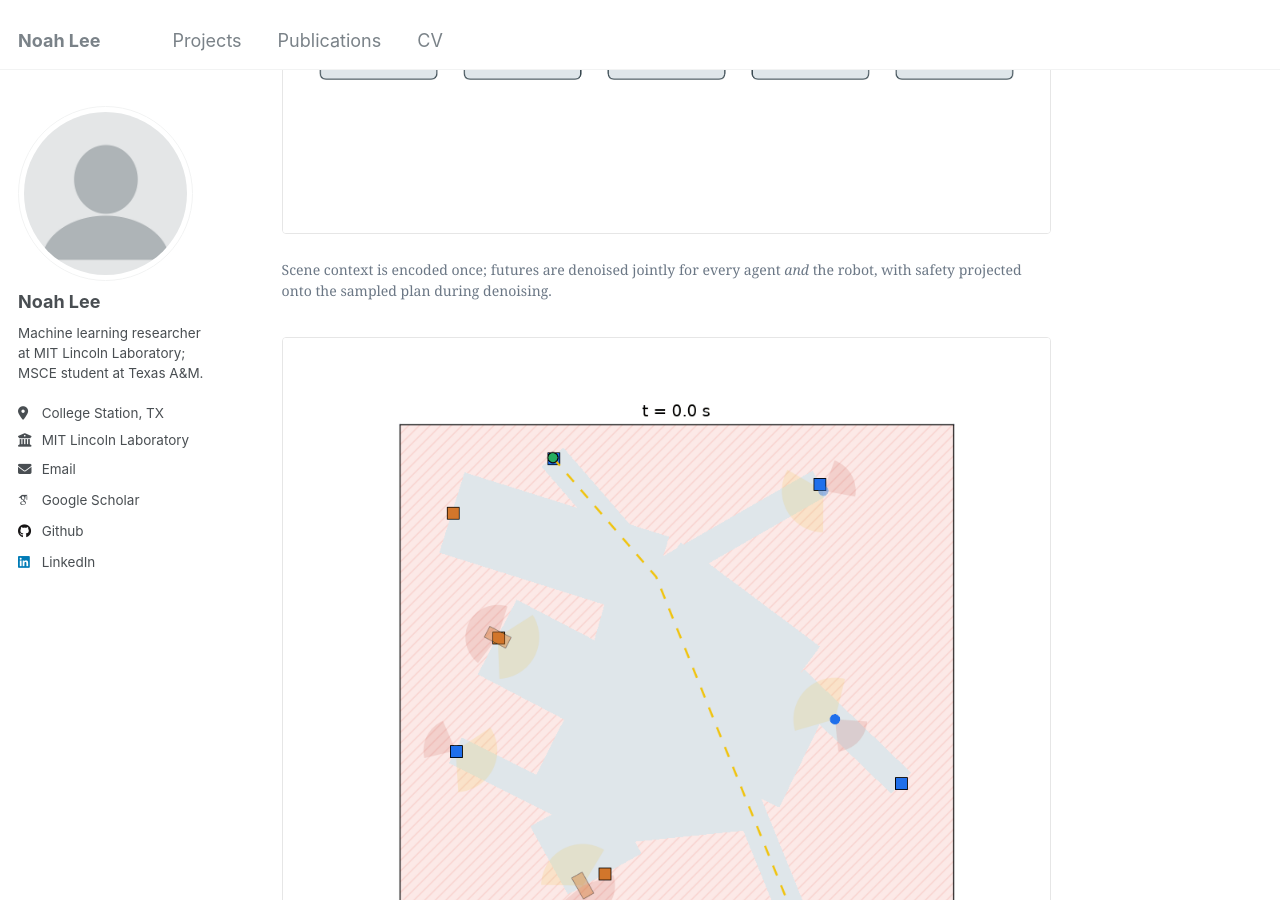
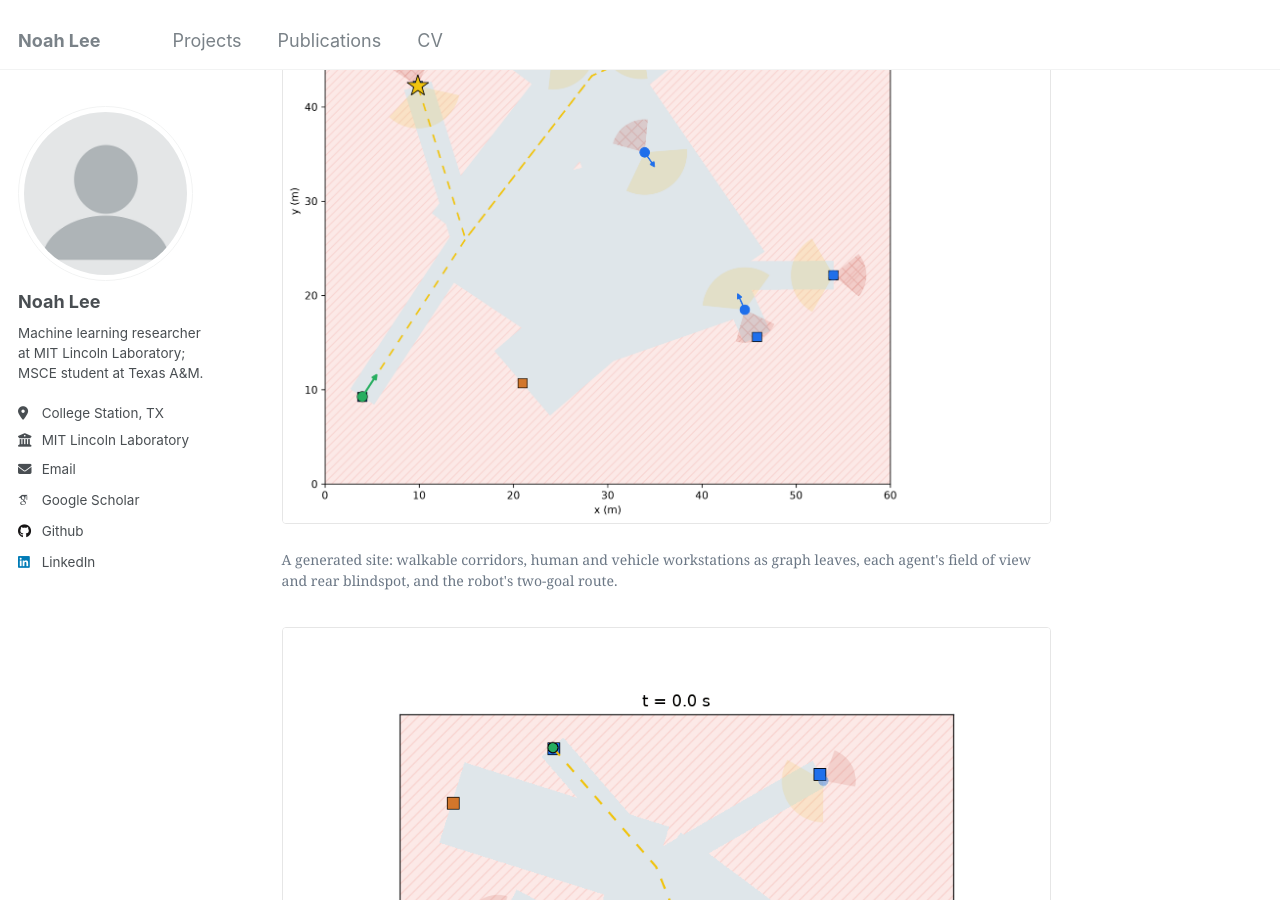
Before and after one commit to noahleegithub/noahleegithub.github.io, a Jekyll site: the page built from _pages/projects.html, in a window 1280 px wide and 900 px high, scrolled down 828 px. Built offline with Jekyll 4.4.1, drawn with Linux system fonts in a browser that asks for light colours; some web fonts are replaced.

Commit message:
Use the worksite visual on the projects entry

```diff
--- a/_pages/projects.html
+++ b/_pages/projects.html
@@ -20,8 +20,8 @@ author_profile: true
   <p>The planner reaches its goals in 100 % of randomized trials, and the comparison against ORCA and perfect-knowledge references isolates what prediction actually buys: not fewer collisions, but distance. The same system runs on the Georgia Tech Robotarium with every agent instantiated as a physical-style robot.</p>
 
   <figure class="proj__fig">
-    <img src="/images/projects/construction-site-social-nav/pipeline.png" alt="Predictor and planner pipeline: scene context encoding, latent trajectory compression, joint diffusion, constrained sampling, joint decoding.">
-    <figcaption>Scene context is encoded once; futures are denoised jointly for every agent <em>and</em> the robot, with safety projected onto the sampled plan during denoising.</figcaption>
+    <img src="/images/projects/construction-site-social-nav/scene.png" alt="A generated construction worksite with corridors, workstations, per-agent fields of view, blindspots, and the robot's planned route.">
+    <figcaption>A generated site: walkable corridors, human and vehicle workstations as graph leaves, each agent's field of view and rear blindspot, and the robot's two-goal route.</figcaption>
   </figure>
 
   <figure class="proj__fig">
```
Also changed, not shown: images/projects/construction-site-social-nav/pipeline.png (deleted).
